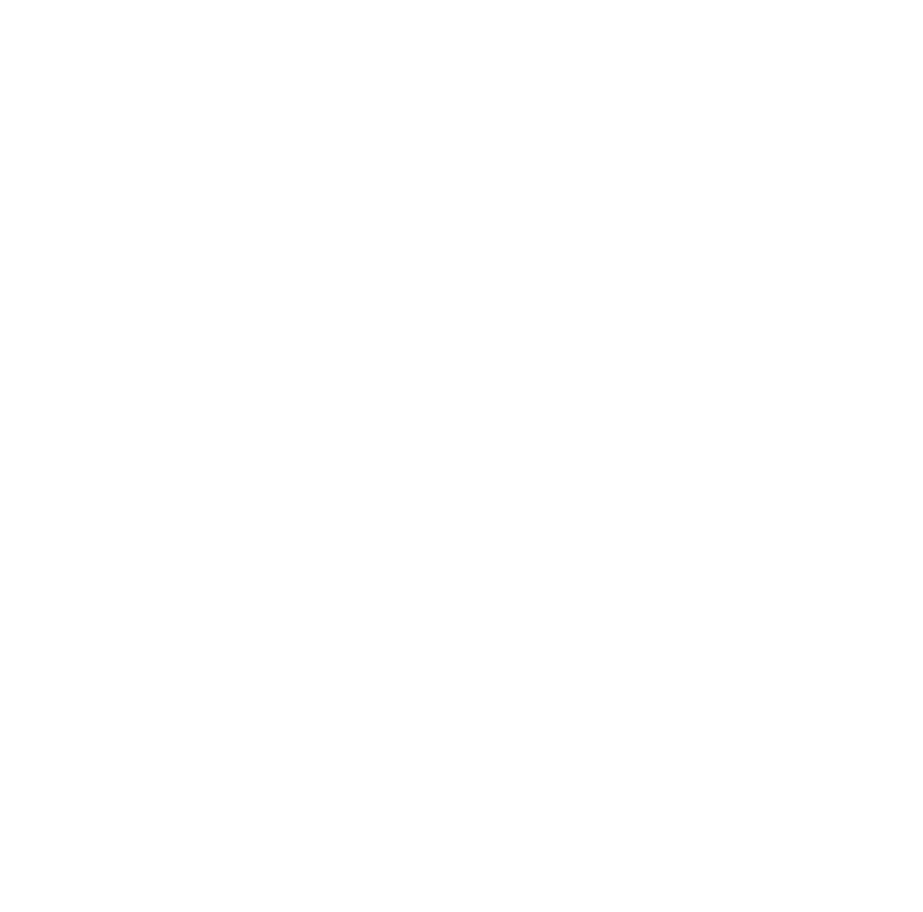
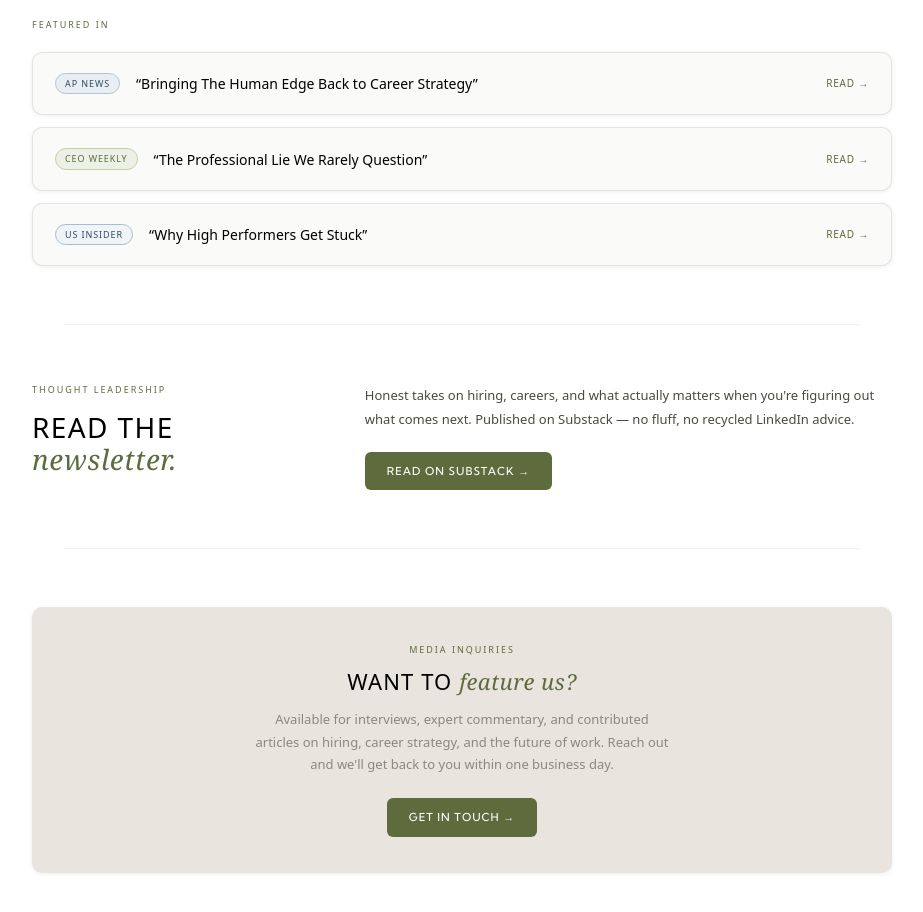
Before and after one commit to wilsonmorgan29/wilson-co-platform, a Next.js app: page /press in a window 1280 px wide. Before the commit this address had no page. Shown: the part 460-1372 px from the top of the page, without its empty margins (178-1101 px from the left). Before the commit the page ends 800 px from the top, so only its background shows below. Built offline with nearby package versions, Linux system fonts and the light colour scheme.

Commit message:
Add press page, As seen in bar on homepage, Press link in nav

```diff
--- /dev/null
+++ b/app/press/page.tsx
@@ -0,0 +1,5 @@
+import PressPage from '@/components/wilson/PressPage'
+
+export default function Page() {
+  return <PressPage />
+}
--- a/components/wilson/HomePage.tsx
+++ b/components/wilson/HomePage.tsx
@@ -43,6 +43,19 @@ export default function HomePage() {
           <Link href="/collective" className="w-btn w-btn-oak">The Collective →</Link>
           <Link href="/services"   className="w-btn w-btn-outline">Our services</Link>
           <Link href="/contact"    className="w-btn w-btn-ghost">Get in touch</Link>
+        </div>
+      </div>
+
+      <div className="w-container"><div className="w-divider" /></div>
+
+      {/* As seen in */}
+      <div className="w-container" style={{ padding: '24px 0' }}>
+        <div style={{ display: 'flex', alignItems: 'center', gap: 24, flexWrap: 'wrap', justifyContent: 'center' }}>
+          <span style={{ fontSize: 9, letterSpacing: '0.2em', textTransform: 'uppercase', color: 'var(--ink-3)', marginRight: 8 }}>As seen in</span>
+          {['AP News', 'CEO Weekly', 'US Insider'].map(pub => (
+            <span key={pub} style={{ fontSize: 12, fontWeight: 500, color: 'var(--ink-2)', letterSpacing: '0.04em', opacity: 0.6 }}>{pub}</span>
+          ))}
+          <a href="https://substack.com/@thewilsonco" target="_blank" rel="noopener noreferrer" style={{ fontSize: 12, fontWeight: 500, color: 'var(--oak)', letterSpacing: '0.04em', textDecoration: 'none', opacity: 0.8 }}>Substack ↗</a>
         </div>
       </div>
 
--- /dev/null
+++ b/components/wilson/PressPage.tsx
@@ -0,0 +1,112 @@
+import Link from 'next/link'
+
+const FEATURES = [
+  {
+    publication: 'AP News',
+    headline: 'Bringing The Human Edge Back to Career Strategy',
+    href: '#',
+    badge: 'w-badge-denim',
+  },
+  {
+    publication: 'CEO Weekly',
+    headline: 'The Professional Lie We Rarely Question',
+    href: '#',
+    badge: 'w-badge-oak',
+  },
+  {
+    publication: 'US Insider',
+    headline: 'Why High Performers Get Stuck',
+    href: '#',
+    badge: 'w-badge-hyd',
+  },
+]
+
+export default function PressPage() {
+  return (
+    <>
+      {/* Hero */}
+      <div className="w-hero" style={{ paddingBottom: 56 }}>
+        <p className="w-eyebrow" style={{ marginBottom: 16 }}>Press & Media</p>
+        <h1 className="w-display" style={{ fontSize: 'clamp(28px, 4vw, 44px)', marginBottom: 20, maxWidth: 580 }}>
+          The Wilson Co. <em>in the press.</em>
+        </h1>
+        <p className="w-hero-sub">
+          Featured in national publications on career strategy, hiring, and what it actually takes
+          to make the right match. For media inquiries, reach out directly.
+        </p>
+      </div>
+
+      <div className="w-container"><div className="w-divider" /></div>
+
+      {/* Features */}
+      <div className="w-section w-container">
+        <p className="w-eyebrow" style={{ marginBottom: 20 }}>Featured in</p>
+        <div className="w-stack" style={{ gap: 12 }}>
+          {FEATURES.map(f => (
+            <a
+              key={f.headline}
+              href={f.href}
+              target="_blank"
+              rel="noopener noreferrer"
+              className="w-card"
+              style={{ textDecoration: 'none', display: 'flex', alignItems: 'center', justifyContent: 'space-between', gap: 20, transition: 'border-color 0.2s' }}
+              onMouseOver={e => (e.currentTarget.style.borderColor = 'var(--oak)')}
+              onMouseOut={e  => (e.currentTarget.style.borderColor = 'var(--w-border)')}
+            >
+              <div style={{ display: 'flex', alignItems: 'center', gap: 16 }}>
+                <span className={`w-badge ${f.badge}`} style={{ flexShrink: 0 }}>{f.publication}</span>
+                <span style={{ fontSize: 14, fontWeight: 400, color: 'var(--ink-1)' }}>&ldquo;{f.headline}&rdquo;</span>
+              </div>
+              <span style={{ fontSize: 10, color: 'var(--oak)', letterSpacing: '0.08em', textTransform: 'uppercase', flexShrink: 0 }}>Read →</span>
+            </a>
+          ))}
+        </div>
+      </div>
+
+      <div className="w-container"><div className="w-divider" /></div>
+
+      {/* Substack */}
+      <div className="w-section w-container">
+        <div style={{ display: 'grid', gridTemplateColumns: '1fr 1.8fr', gap: 40, alignItems: 'start' }}>
+          <div>
+            <p className="w-eyebrow" style={{ marginBottom: 14 }}>Thought leadership</p>
+            <h2 className="w-display" style={{ fontSize: 'clamp(20px, 2.5vw, 28px)' }}>
+              Read the <em>newsletter.</em>
+            </h2>
+          </div>
+          <div>
+            <p style={{ fontSize: 13, fontWeight: 300, color: 'var(--ink-2)', lineHeight: 1.85, marginBottom: 20 }}>
+              Honest takes on hiring, careers, and what actually matters when you&apos;re figuring out what comes next.
+              Published on Substack — no fluff, no recycled LinkedIn advice.
+            </p>
+            <a
+              href="https://substack.com/@thewilsonco"
+              target="_blank"
+              rel="noopener noreferrer"
+              className="w-btn w-btn-oak"
+            >
+              Read on Substack →
+            </a>
+          </div>
+        </div>
+      </div>
+
+      <div className="w-container"><div className="w-divider" /></div>
+
+      {/* Media contact */}
+      <div className="w-section w-container" style={{ paddingBottom: 64 }}>
+        <div className="w-card w-card-beige" style={{ textAlign: 'center', padding: '36px 32px' }}>
+          <p className="w-eyebrow" style={{ marginBottom: 12 }}>Media inquiries</p>
+          <h2 className="w-display" style={{ fontSize: 22, marginBottom: 14 }}>
+            Want to <em>feature us?</em>
+          </h2>
+          <p style={{ fontSize: 13, fontWeight: 300, color: 'var(--ink-3)', maxWidth: 420, margin: '0 auto 22px', lineHeight: 1.75 }}>
+            Available for interviews, expert commentary, and contributed articles on hiring, career strategy,
+            and the future of work. Reach out and we&apos;ll get back to you within one business day.
+          </p>
+          <Link href="/contact" className="w-btn w-btn-oak">Get in touch →</Link>
+        </div>
+      </div>
+    </>
+  )
+}
--- a/components/wilson/WilsonShell.tsx
+++ b/components/wilson/WilsonShell.tsx
@@ -14,6 +14,7 @@ export default function WilsonShell({ children }: { children: React.ReactNode })
     { href: '/services',   label: 'Services'       },
     { href: '/collective', label: 'The Collective' },
     { href: '/pricing',    label: 'Pricing'        },
+    { href: '/press',      label: 'Press'          },
     { href: '/contact',    label: 'Contact'        },
   ]
 
```
